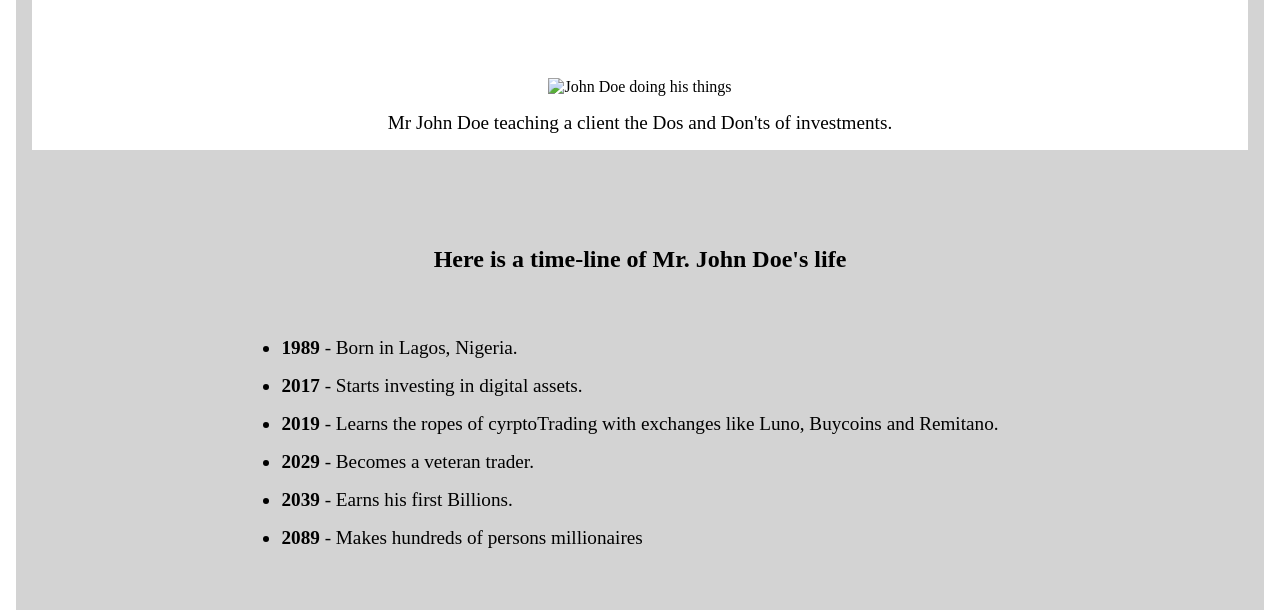
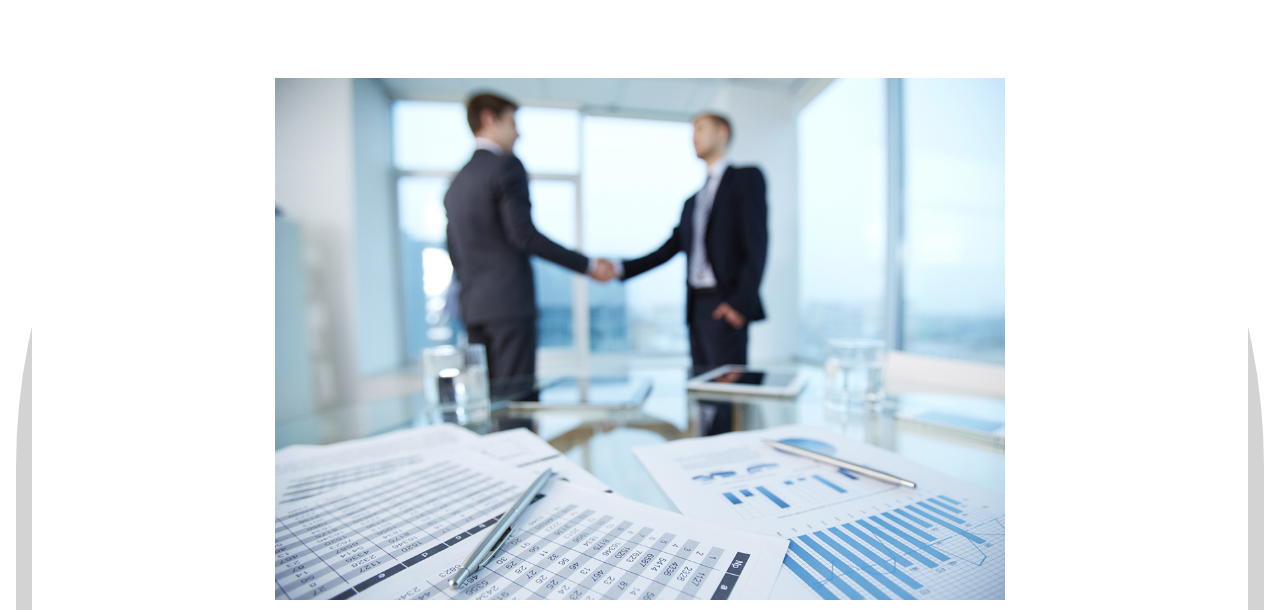
Before and after one commit to D18THDAY/Tributepage, a plain HTML site: page index.html in a window 1280 px wide. Shown: the part 189-799 px from the top of the page. Drawn offline with Linux system fonts and the light colour scheme; a script that the page names is missing.

Commit message:
John-Doe.jpg

```diff
--- a/index.html
+++ b/index.html
@@ -14,8 +14,8 @@
 		<a href="" id="tribute-link" target="_blank"></a>
 
 		<div id="img-div">
-			<img src="Jon-Doe.jpg" id="image" alt="John Doe doing his things">
-			<p id="img-caption">Mr John Doe teaching a client the Dos and Don'ts of investments.</p>
+			<img src="John-Doe.jpg" id="image" alt="John Doe doing his things">
+			<p id="img-caption">The investment handshake.</p>
 		</div>
 
 		<h2 id="time-line">Here is a time-line of Mr. John Doe's life</h2>
@@ -27,7 +27,7 @@
 				<li><span>2019</span> - Learns the ropes of cyrptoTrading with exchanges like Luno, Buycoins and Remitano.</li>
 				<li><span>2029</span> - Becomes a veteran trader.</li>
 				<li><span>2039</span> - Earns his first Billions.</li>
-				<li><span>2089</span> - Makes hundreds of persons millionaires</li>
+				<li><span>2089</span> - Makes hundreds of persons, millionaires</li>
 			</ul>
 		</div>
 
--- a/style.css
+++ b/style.css
@@ -19,6 +19,8 @@ p{
 	text-align: center;
 	margin: 2rem 1rem 2rem 1rem;
 	padding-bottom: 2rem;
+	border-top-right-radius: 800px;
+	border-top-left-radius: 800px;
 }
 
 h1{
```
Also changed, not shown: John-Doe.jpg (added).
